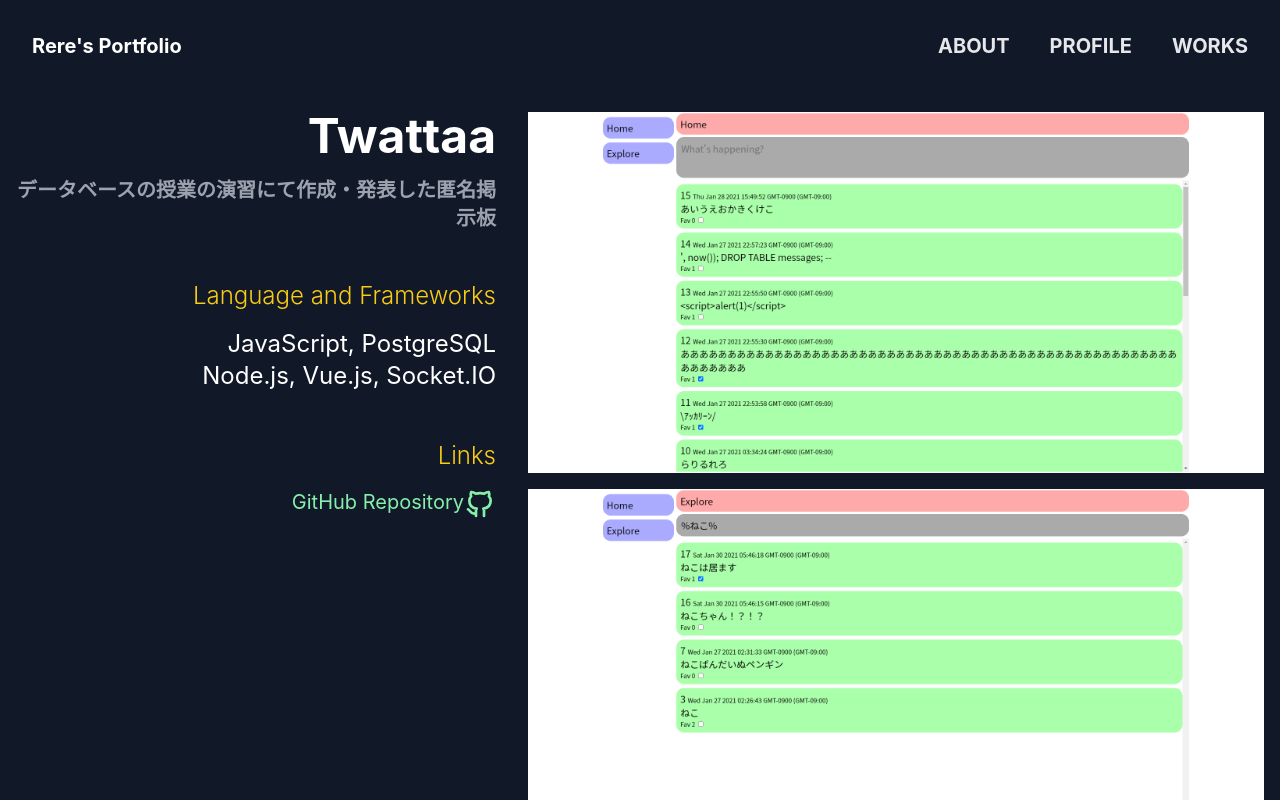
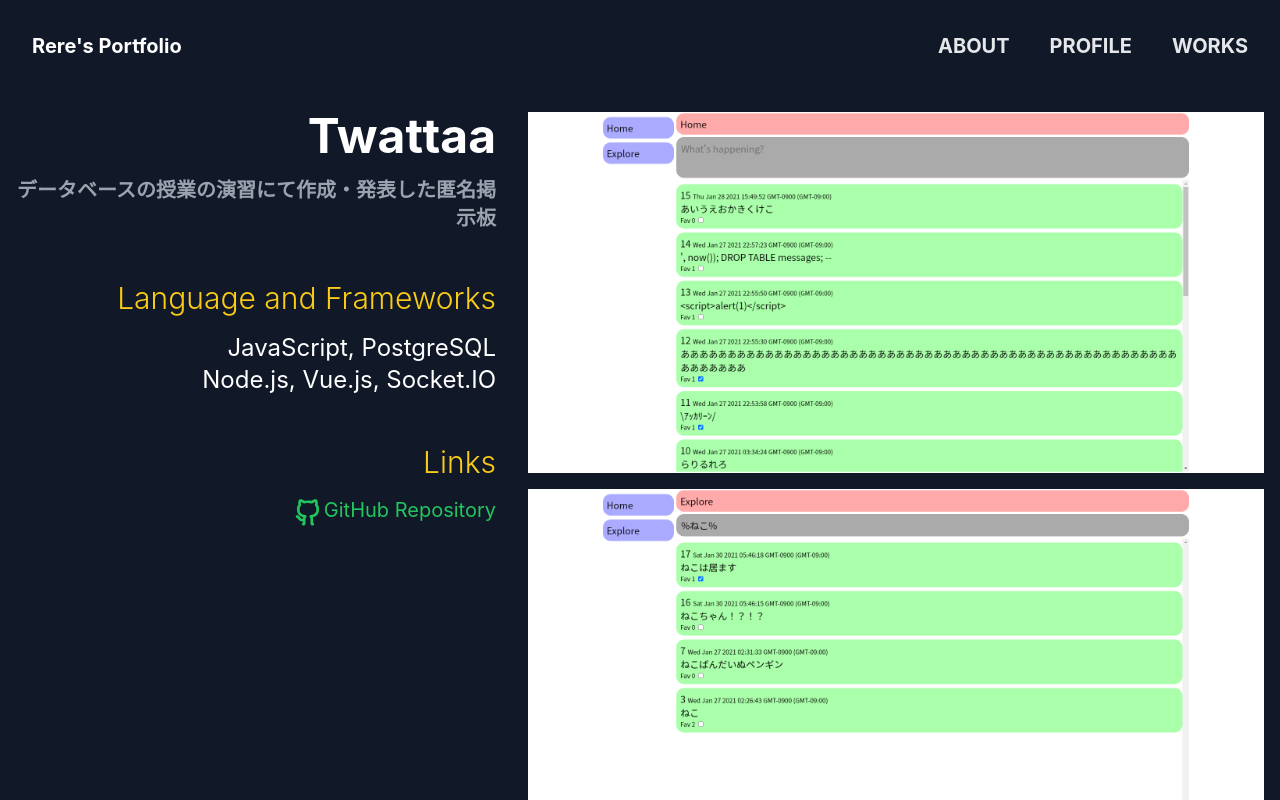
Before and after one commit to HitsujiRere/hitsujirere.github.io, a Next.js app: page /works/twattaa in a window 1280 px wide. Built offline with nearby package versions, Linux system fonts and the light colour scheme.

Commit message:
デザイン変更、コンポーネント整理

```diff
--- a/components/atoms/H2.tsx
+++ b/components/atoms/H2.tsx
@@ -1,3 +1,3 @@
 export const H2 = (props: { title: string }) => {
-  return <h2 className='text-2xl font-light text-yellow-400'>{props.title}</h2>;
+  return <h2 className='text-3xl font-light text-yellow-400'>{props.title}</h2>;
 };
--- /dev/null
+++ b/components/atoms/H3.tsx
@@ -0,0 +1,3 @@
+export const H3 = (props: { title: string }) => {
+  return <h3 className='text-2xl font-light text-yellow-400'>{props.title}</h3>;
+};
--- /dev/null
+++ b/components/atoms/IconLink.tsx
@@ -0,0 +1,29 @@
+import Link from 'next/link';
+import { IconContext } from 'react-icons';
+import { RiGithubLine, RiTwitterLine, RiExternalLinkLine } from 'react-icons/ri';
+
+export const IconLink = (
+  props: {
+    icon: 'github' | 'twitter' | 'external';
+    to: string;
+    text: string;
+  } & JSX.IntrinsicElements['a'],
+) => {
+  const { icon, to, text, ...aProps } = props;
+
+  return (
+    <Link href={to}>
+      <a
+        {...aProps}
+        className={`flex text-green-500 hover:text-green-300 duration-500 ${aProps.className}`}
+      >
+        <IconContext.Provider value={{ size: '2rem' }}>
+          {icon === 'github' && <RiGithubLine />}
+          {icon === 'twitter' && <RiTwitterLine />}
+          {icon === 'external' && <RiExternalLinkLine />}
+        </IconContext.Provider>
+        <p className='text-xl'>{text}</p>
+      </a>
+    </Link>
+  );
+};
--- a/components/pages/About.tsx
+++ b/components/pages/About.tsx
@@ -1,6 +1,8 @@
 import Link from 'next/link';
 import { useState } from 'react';
 import { H2 } from '@/components/atoms/H2';
+import { H3 } from '@/components/atoms/H3';
+import { IconLink } from '@/components/atoms/IconLink';
 import { Section } from '@/components/templates/Section';
 
 export const About = () => {
@@ -14,6 +16,12 @@ export const About = () => {
           <div className='md:w-2/3 space-y-5'>
             <p className='text-5xl tracking-wide font-bold text-white'>Hitsuji Rere</p>
             <p className='text-sm text-gray-400'>ある工業高等専門学校の5年</p>
+            <img
+              src='/img/myself.png'
+              className='w-full md:hidden'
+              alt='My picture'
+              loading='lazy'
+            />
             <div className='text-xl text-gray-200'>
               <p>私は「好奇心」がとても強く、何にでも興味があります。</p>
               <p>
@@ -29,50 +37,8 @@ export const About = () => {
               </p>
             </div>
             <div className='flex space-x-5'>
-              <div className='text-green-300 hover:text-green-600 duration-500'>
-                <Link href='https://twitter.com/HitsujiRere'>
-                  <a className='flex'>
-                    <svg
-                      className='h-8 w-8'
-                      width='24'
-                      height='24'
-                      viewBox='0 0 24 24'
-                      strokeWidth='2'
-                      stroke='currentColor'
-                      fill='none'
-                      strokeLinecap='round'
-                      strokeLinejoin='round'
-                    >
-                      {' '}
-                      <path stroke='none' d='M0 0h24v24H0z' />{' '}
-                      <path d='M22 4.01c-1 .49-1.98.689-3 .99-1.121-1.265-2.783-1.335-4.38-.737S11.977 6.323 12 8v1c-3.245.083-6.135-1.395-8-4 0 0-4.182 7.433 4 11-1.872 1.247-3.739 2.088-6 2 3.308 1.803 6.913 2.423 10.034 1.517 3.58-1.04 6.522-3.723 7.651-7.742a13.84 13.84 0 0 0 .497 -3.753C20.18 7.773 21.692 5.25 22 4.009z' />
-                    </svg>
-                    <p className='text-xl'>HitsujiRere</p>
-                  </a>
-                </Link>
-              </div>
-              <div className='text-green-300 hover:text-green-600 duration-500'>
-                <Link href='https://github.com/HitsujiRere'>
-                  <a className='flex'>
-                    <svg
-                      className='h-8 w-8'
-                      width='24'
-                      height='24'
-                      viewBox='0 0 24 24'
-                      strokeWidth='2'
-                      stroke='currentColor'
-                      fill='none'
-                      strokeLinecap='round'
-                      strokeLinejoin='round'
-                    >
-                      {' '}
-                      <path stroke='none' d='M0 0h24v24H0z' />{' '}
-                      <path d='M9 19c-4.286 1.35-4.286-2.55-6-3m12 5v-3.5c0-1 .099-1.405-.5-2 2.791-.3 5.5-1.366 5.5-6.04a4.567 4.567 0 0 0 -1.333 -3.21 4.192 4.192 0 00-.08-3.227s-1.05-.3-3.476 1.267a12.334 12.334 0 0 0 -6.222 0C6.462 2.723 5.413 3.023 5.413 3.023a4.192 4.192 0 0 0 -.08 3.227A4.566 4.566 0 004 9.486c0 4.64 2.709 5.68 5.5 6.014-.591.589-.56 1.183-.5 2V21' />
-                    </svg>
-                    <p className='text-xl'>HitsujiRere</p>
-                  </a>
-                </Link>
-              </div>
+              <IconLink text='@HitsujiRere' to='https://twitter.com/HitsujiRere' icon='twitter' />
+              <IconLink text='@HitsujiRere' to='https://github.com/HitsujiRere' icon='github' />
             </div>
             <div
               className={
@@ -81,7 +47,7 @@ export const About = () => {
               }
             >
               <div className='space-y-5'>
-                <h3 className='text-2xl font-light text-yellow-400'>AWARDS</h3>
+                <H3 title='AWARDS' />
                 <div className='text-xl text-gray-200 space-y-2'>
                   <p>第2回全国高等専門学校 ディープラーニングコンテスト2021 : 7位</p>
                   <p>Hokuriku Innovation Trial-2020 : ICTまちづくり賞</p>
@@ -92,9 +58,15 @@ export const About = () => {
                 </div>
               </div>
               <div className='space-y-5'>
-                <h3 className='text-2xl font-light text-yellow-400'>CERTIFICATION</h3>
+                <H3 title='CERTIFICATION' />
                 <div className='text-xl text-gray-200 space-y-2'>
                   <p>ITパスポート</p>
+                </div>
+              </div>
+              <div className='space-y-5'>
+                <H3 title='PARTTIME-JOB' />
+                <div className='text-xl text-gray-200 space-y-2'>
+                  <p>株式会社エニーアップ：2022年6月~</p>
                 </div>
               </div>
             </div>
--- a/components/templates/WorkPage.tsx
+++ b/components/templates/WorkPage.tsx
@@ -1,5 +1,6 @@
 import Link from 'next/link';
 import { H2 } from '@/components/atoms/H2';
+import { IconLink } from '@/components/atoms/IconLink';
 
 export const WorkPage = (props: {
   name: string;
@@ -62,56 +63,22 @@ export const WorkPage = (props: {
           {(props.linkWork || props.linkGitHub) && (
             <div className='space-y-4'>
               <H2 title='Links' />
-              <div className='space-y-2'>
+              <div className='flex flex-col space-y-2'>
                 {props.linkWork && (
-                  <div className='text-green-300 hover:text-green-600 duration-500'>
-                    <Link href={props.linkWork}>
-                      <a className='flex justify-start md:justify-end'>
-                        <p className='text-xl'>Work Website</p>
-                        <svg
-                          className='h-8 w-8'
-                          width='24'
-                          height='24'
-                          viewBox='0 0 24 24'
-                          strokeWidth='2'
-                          stroke='currentColor'
-                          fill='none'
-                          strokeLinecap='round'
-                          strokeLinejoin='round'
-                        >
-                          {' '}
-                          <path stroke='none' d='M0 0h24v24H0z' />{' '}
-                          <path d='M11 7h-5a2 2 0 0 0 -2 2v9a2 2 0 0 0 2 2h9a2 2 0 0 0 2 -2v-5' />{' '}
-                          <line x1='10' y1='14' x2='20' y2='4' />{' '}
-                          <polyline points='15 4 20 4 20 9' />
-                        </svg>
-                      </a>
-                    </Link>
-                  </div>
+                  <IconLink
+                    text='Work Website'
+                    to={props.linkWork}
+                    icon='external'
+                    className='justify-end'
+                  />
                 )}
                 {props.linkGitHub && (
-                  <div className='text-green-300 hover:text-green-600 duration-500'>
-                    <Link href={props.linkGitHub}>
-                      <a className='flex justify-start md:justify-end'>
-                        <p className='text-xl'>GitHub Repository</p>
-                        <svg
-                          className='h-8 w-8'
-                          width='24'
-                          height='24'
-                          viewBox='0 0 24 24'
-                          strokeWidth='2'
-                          stroke='currentColor'
-                          fill='none'
-                          strokeLinecap='round'
-                          strokeLinejoin='round'
-                        >
-                          {' '}
-                          <path stroke='none' d='M0 0h24v24H0z' />{' '}
-                          <path d='M9 19c-4.286 1.35-4.286-2.55-6-3m12 5v-3.5c0-1 .099-1.405-.5-2 2.791-.3 5.5-1.366 5.5-6.04a4.567 4.567 0 0 0 -1.333 -3.21 4.192 4.192 0 00-.08-3.227s-1.05-.3-3.476 1.267a12.334 12.334 0 0 0 -6.222 0C6.462 2.723 5.413 3.023 5.413 3.023a4.192 4.192 0 0 0 -.08 3.227A4.566 4.566 0 004 9.486c0 4.64 2.709 5.68 5.5 6.014-.591.589-.56 1.183-.5 2V21' />
-                        </svg>
-                      </a>
-                    </Link>
-                  </div>
+                  <IconLink
+                    text='GitHub Repository'
+                    to={props.linkGitHub}
+                    icon='github'
+                    className='justify-end'
+                  />
                 )}
               </div>
             </div>
--- a/package.json
+++ b/package.json
@@ -15,6 +15,7 @@
     "next": "12.1.4",
     "react": "18.0.0",
     "react-dom": "18.0.0",
+    "react-icons": "^4.4.0",
     "react-p5": "^1.3.27",
     "react-syntax-highlighter": "^15.5.0"
   },
```
Also changed, not shown: 1 other file (tests, documents, lock files or other folders).
